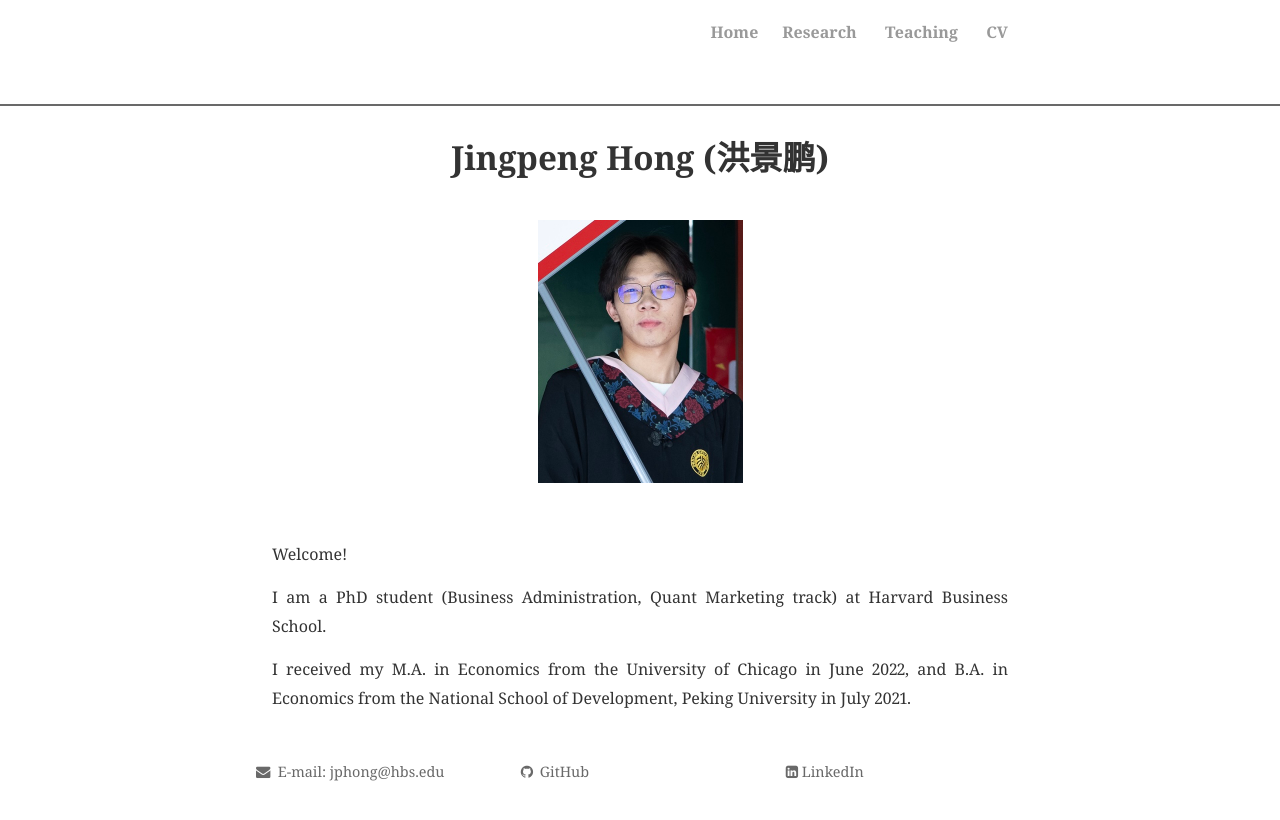
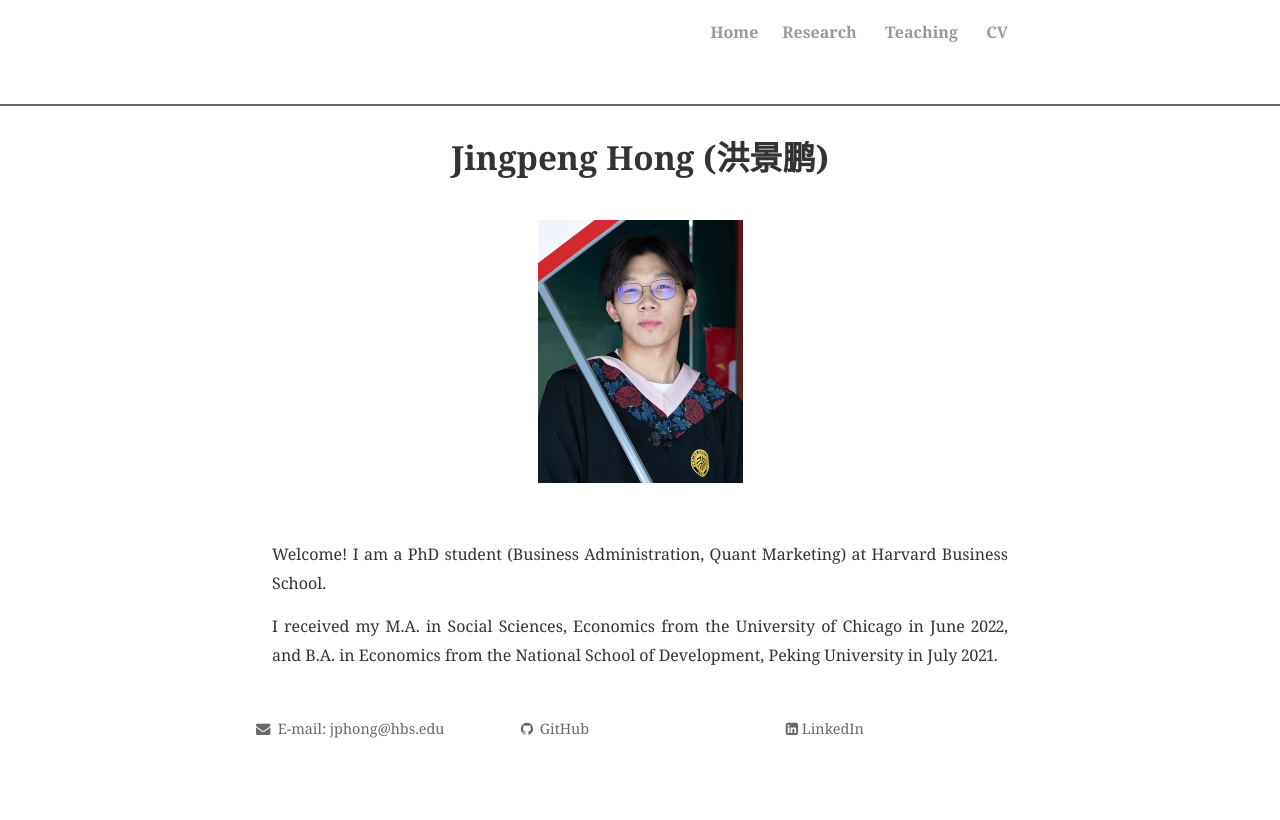
Before and after one commit to JingpengHong/JingpengHong.github.io, a Jekyll site: the page built from index.html, in a window 1280 px wide. Shown: the top 820 px of the page. Built offline with Jekyll 4.4.1, drawn with Linux system fonts in a browser that asks for light colours; nearby versions of some CDN libraries; the list of posts is cut into pages by our own code; comment, search, counter and statistics services are not loaded; a style sheet for code colours, icons or effects is not loaded.

Commit message:
Update index.html

```diff
--- a/index.html
+++ b/index.html
@@ -15,9 +15,7 @@ title: Jingpeng Hong (洪景鹏)
 <img src="profile.jpg" alt="Jingpeng Hong" style="width:205px;height:263px;" title="Jingpeng Hong (洪景鹏)"; algin="middle">
 
 <br><br>
-<p style="text-align:justify;"> Welcome!
+<p style="text-align:justify;"> Welcome! I am a PhD student (Business Administration, Quant Marketing) at Harvard Business School.
 <br>
-<p style="text-align:justify;"> I am a PhD student (Business Administration, Quant Marketing track) at Harvard Business School.
-<br>
-<p style="text-align:justify;"> I received my M.A. in Economics from the University of Chicago in June 2022, and B.A. in Economics from the National School of Development, Peking University in July 2021.
+<p style="text-align:justify;"> I received my M.A. in Social Sciences, Economics from the University of Chicago in June 2022, and B.A. in Economics from the National School of Development, Peking University in July 2021.
 </div>
```
